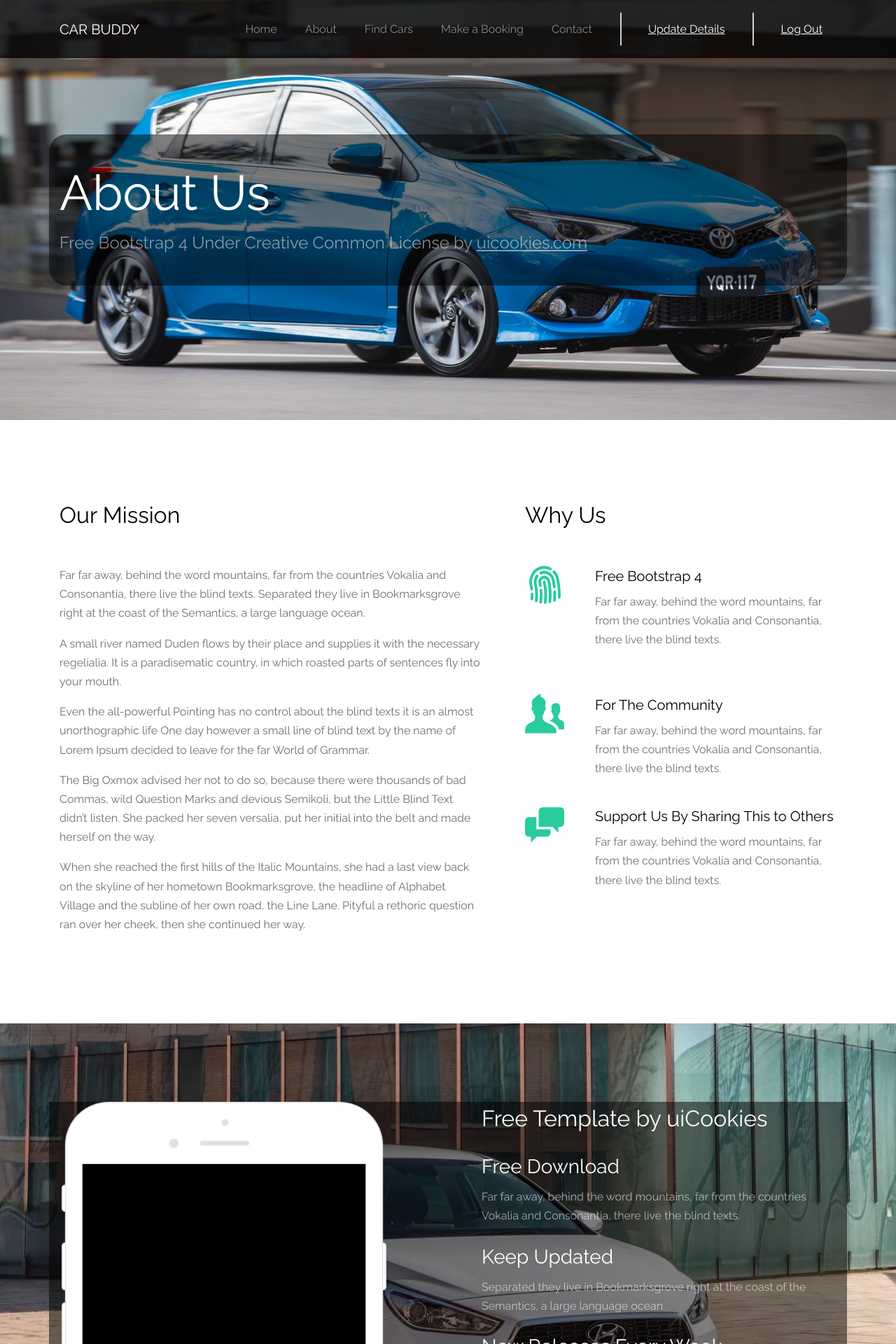
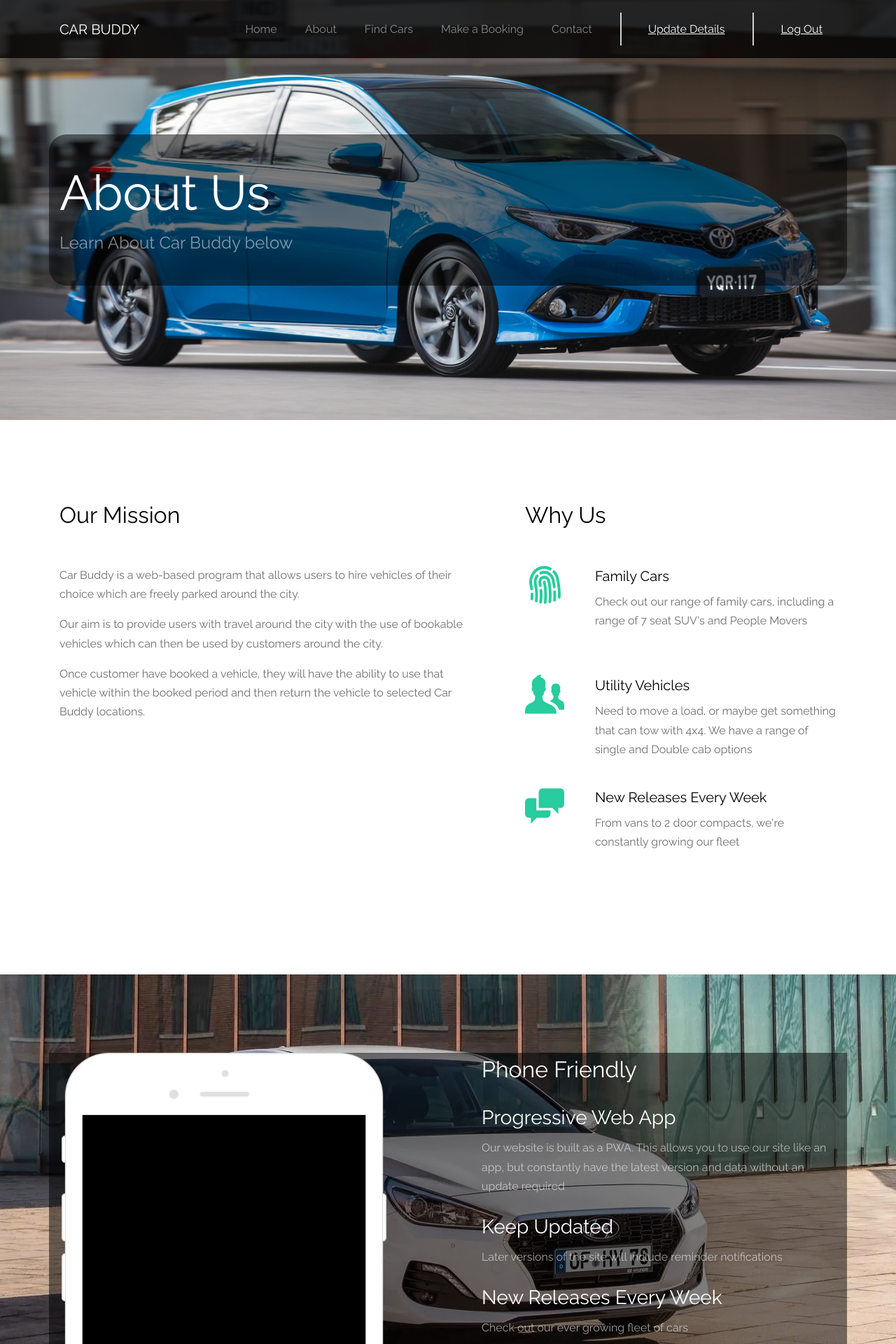
Before and after one commit to jimmijayjay/RMITPP1, a PHP site: page /about.php in a window 1280 px wide. Shown: the top 1920 px of the page at 70% size. Run offline with PHP 8.4, Linux system fonts and the light colour scheme; the visitor is signed in with stand-in values (Sample User, id 1); some web fonts are replaced.

Commit message:
Updated Front-End Information
Updated index.php, about.php and va.php
Created findCars.php

```diff
--- a/about.php
+++ b/about.php
@@ -8,9 +8,9 @@
         <div class="row probootstrap-vh-75 align-items-center text-left">
           <div class="col-sm">
             <div class="probootstrap-text pt-5">
-              <h1 class="probootstrap-heading text-white mb-4">About Us </h1>
+              <h1 class="probootstrap-heading text-white mb-4">About Us</h1>
               <div class="probootstrap-subheading mb-5">
-                <p class="h4 font-weight-normal">Free Bootstrap 4 Under Creative Common License by <u>uicookies.com</u></p>
+                <p class="h4 font-weight-normal">Learn About Car Buddy below</u></p>
               </div>
             </div>
           </div>
@@ -23,16 +23,15 @@
         <div class="row">
           <div class="col-md-7 pr-md-5 pr-0">
             <h2 class="mb-5">Our Mission</h2>
-            <p>Far far away, behind the word mountains, far from the countries Vokalia and Consonantia, there live the blind texts. Separated they live in Bookmarksgrove right at the coast of the Semantics, a large language ocean.</p>
+            <p>Car Buddy is a web-based program that allows users to hire vehicles of their choice which are freely parked around the city.</p>
 
-            <p>A small river named Duden flows by their place and supplies it with the necessary regelialia. It is a paradisematic country, in which roasted parts of sentences fly into your mouth.</p>
+            <p>Our aim is to provide users with travel around the city with the use of bookable vehicles which can then be used by customers around the city.</p>
 
+            <p>Once customer have booked a vehicle, they will have the ability to use that vehicle within the booked period and then return the vehicle to selected Car Buddy locations.</p>
 
-            <p>Even the all-powerful Pointing has no control about the blind texts it is an almost unorthographic life One day however a small line of blind text by the name of Lorem Ipsum decided to leave for the far World of Grammar.</p>
+            <p></p>
 
-            <p>The Big Oxmox advised her not to do so, because there were thousands of bad Commas, wild Question Marks and devious Semikoli, but the Little Blind Text didn’t listen. She packed her seven versalia, put her initial into the belt and made herself on the way.</p>
-
-            <p>When she reached the first hills of the Italic Mountains, she had a last view back on the skyline of her hometown Bookmarksgrove, the headline of Alphabet Village and the subline of her own road, the Line Lane. Pityful a rethoric question ran over her cheek, then she continued her way.</p>
+            <p></p>
           </div>
           <div class="col-md-5">
             <h2 class="mb-5">Why Us</h2>
@@ -40,24 +39,24 @@
             <div class="media mb-5">
               <div class="probootstrap-icon"><span class="icon-fingerprint display-4"></span></div>
               <div class="media-body">
-                <h5 class="mt-0">Free Bootstrap 4</h5>
-                <p>Far far away, behind the word mountains, far from the countries Vokalia and Consonantia, there live the blind texts.</p>
+                <h5 class="mt-0">Family Cars</h5>
+                <p>Check out our range of family cars, including a range of 7 seat SUV's and People Movers </p>
               </div>
             </div>
 
             <div class="media mb-4">
               <div class="probootstrap-icon"><span class="icon-users display-4"></span></div>
               <div class="media-body">
-                <h5 class="mt-0">For The Community</h5>
-                <p>Far far away, behind the word mountains, far from the countries Vokalia and Consonantia, there live the blind texts.</p>
+                <h5 class="mt-0">Utility Vehicles</h5>
+                <p>Need to move a load, or maybe get something that can tow with 4x4. We have a range of single and Double cab options</p>
               </div>
             </div>
 
             <div class="media mb-5">
               <div class="probootstrap-icon"><span class="icon-chat display-4"></span></div>
               <div class="media-body">
-                <h5 class="mt-0">Support Us By Sharing This to Others</h5>
-                <p>Far far away, behind the word mountains, far from the countries Vokalia and Consonantia, there live the blind texts.</p>
+                <h5 class="mt-0">New Releases Every Week</h5>
+                <p>From vans to 2 door compacts, we're constantly growing our fleet</p>
               </div>
             </div>
 
@@ -70,22 +69,18 @@
       <div class="container">
         <div class="row">
           <div class="col-md-6 pl-md-5 pb-5 order-md-2 order-1">
-            <h2 class="mb-4 display-5 probootstrap-heading">Free Template by uiCookies</h2>
+            <h2 class="mb-4 display-5 probootstrap-heading">Phone Friendly</h2>
             <div class="probootstrap-item mb-4">
-              <h3>Free Download</h3>
-              <p>Far far away, behind the word mountains, far from the countries Vokalia and Consonantia, there live the blind texts. </p>
+              <h3>Progressive Web App </h3>
+              <p>Our website is built as a PWA. This allows you to use our site like an app, but constantly have the latest version and data without an update required </p>
             </div>
             <div class="probootstrap-item mb-4">
               <h3>Keep Updated</h3>
-              <p>Separated they live in Bookmarksgrove right at the coast of the Semantics, a large language ocean.</p>
+              <p>Later versions of the site will include reminder notifications </p>
             </div>
             <div class="probootstrap-item mb-4">
               <h3>New Releases Every Week</h3>
-              <p>Far far away, behind the word mountains, far from the countries Vokalia and Consonantia, there live the blind texts.</p>
-            </div>
-            <div class="probootstrap-item mb-4">
-              <h3>Donate Any Amount</h3>
-              <p>Far far away, behind the word mountains, far from the countries Vokalia and Consonantia, there live the blind texts.</p>
+              <p>Check out our ever growing fleet of cars</p>
             </div>
           </div>
 
@@ -106,8 +101,8 @@
             <div class="media">
               <div class="probootstrap-icon"><span class="icon-fingerprint display-4"></span></div>
               <div class="media-body">
-                <h5 class="mt-0">Free Bootstrap 4</h5>
-                <p>Far far away, behind the word mountains, far from the countries Vokalia and Consonantia, there live the blind texts.</p>
+                <h5 class="mt-0">Secure</h5>
+                <p>Multi Layered Password Encryption</p>
               </div>
             </div>
           </div>
@@ -115,8 +110,8 @@
             <div class="media">
               <div class="probootstrap-icon"><span class="icon-users display-4"></span></div>
               <div class="media-body">
-                <h5 class="mt-0">For The Community</h5>
-                <p>Far far away, behind the word mountains, far from the countries Vokalia and Consonantia, there live the blind texts.</p>
+                <h5 class="mt-0">24 Hour Support</h5>
+                <p>Phone our helpdesk if you have any issues</p>
               </div>
             </div>
           </div>
@@ -124,8 +119,8 @@
             <div class="media">
               <div class="probootstrap-icon"><span class="icon-chat display-4"></span></div>
               <div class="media-body">
-                <h5 class="mt-0">Support Us By Sharing This to Others</h5>
-                <p>Far far away, behind the word mountains, far from the countries Vokalia and Consonantia, there live the blind texts.</p>
+                <h5 class="mt-0">Print your Invoices</h5>
+                <p>Print or email your invoices</p>
               </div>
             </div>
           </div>
--- a/tools/nav.php
+++ b/tools/nav.php
@@ -9,7 +9,7 @@
             <ul class="navbar-nav ml-auto">
               <li class="nav-item"><a href="index.php" class="nav-link">Home</a></li>
               <li class="nav-item"><a href="about.php" class="nav-link">About</a></li>
-              <li class="nav-item"><a href="services.php" class="nav-link">Find Cars</a></li>
+              <li class="nav-item"><a href="findCars.php" class="nav-link">Find Cars</a></li>
               <li class="nav-item"><a href="services.php" class="nav-link">Make a Booking</a></li>
               <li class="nav-item"><a href="contact.php" class="nav-link">Contact</a></li>
               <?php if($_SESSION["userid"]!=NULL){?>
```
Also changed, not shown: findCars.php (added, +75 -0 lines), index.php (+4 -4 lines).
